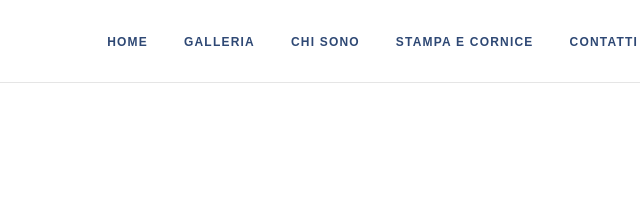
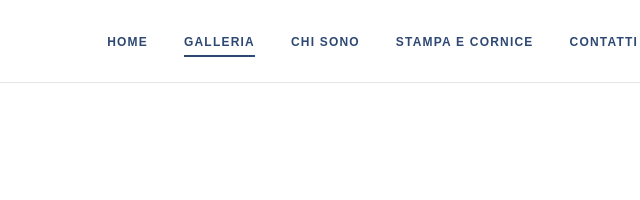
Before and after one commit to fotoramella-alberto/def, a website: page index.html in a window 1280 px wide. Both pictures are taken after a click on the link "GALLERIA". Shown: the top 200 px of the page, 528-1168 px from the left. Drawn offline with Linux system fonts and the light colour scheme.

Commit message:
Add files via upload

```diff
--- a/index.html
+++ b/index.html
@@ -48,8 +48,10 @@
   .nav-links a{
     color:var(--ink); text-decoration:none; font-size:12px; font-weight:600;
     letter-spacing:.1em; text-transform:uppercase;
+    padding-bottom:6px; border-bottom:2px solid transparent;
   }
   .nav-links a:hover{color:var(--blue);}
+  .nav-links a.active{border-bottom-color:var(--ink);}
   .cart-btn{
     position:relative;
     display:flex; align-items:center; justify-content:center;
@@ -505,6 +507,14 @@
   document.getElementById('cartClose').addEventListener('click', () => cartOverlay.classList.remove('active'));
   cartOverlay.addEventListener('click', (e) => { if(e.target === cartOverlay) cartOverlay.classList.remove('active'); });
 
+  // ---------- Linea attiva sui link di navigazione ----------
+  document.querySelectorAll('.nav-links a').forEach(link => {
+    link.addEventListener('click', () => {
+      document.querySelectorAll('.nav-links a').forEach(l => l.classList.remove('active'));
+      link.classList.add('active');
+    });
+  });
+
   // ---------- CHECKOUT (Stripe) ----------
   checkoutBtn.addEventListener('click', async () => {
     checkoutBtn.disabled = true;
```
